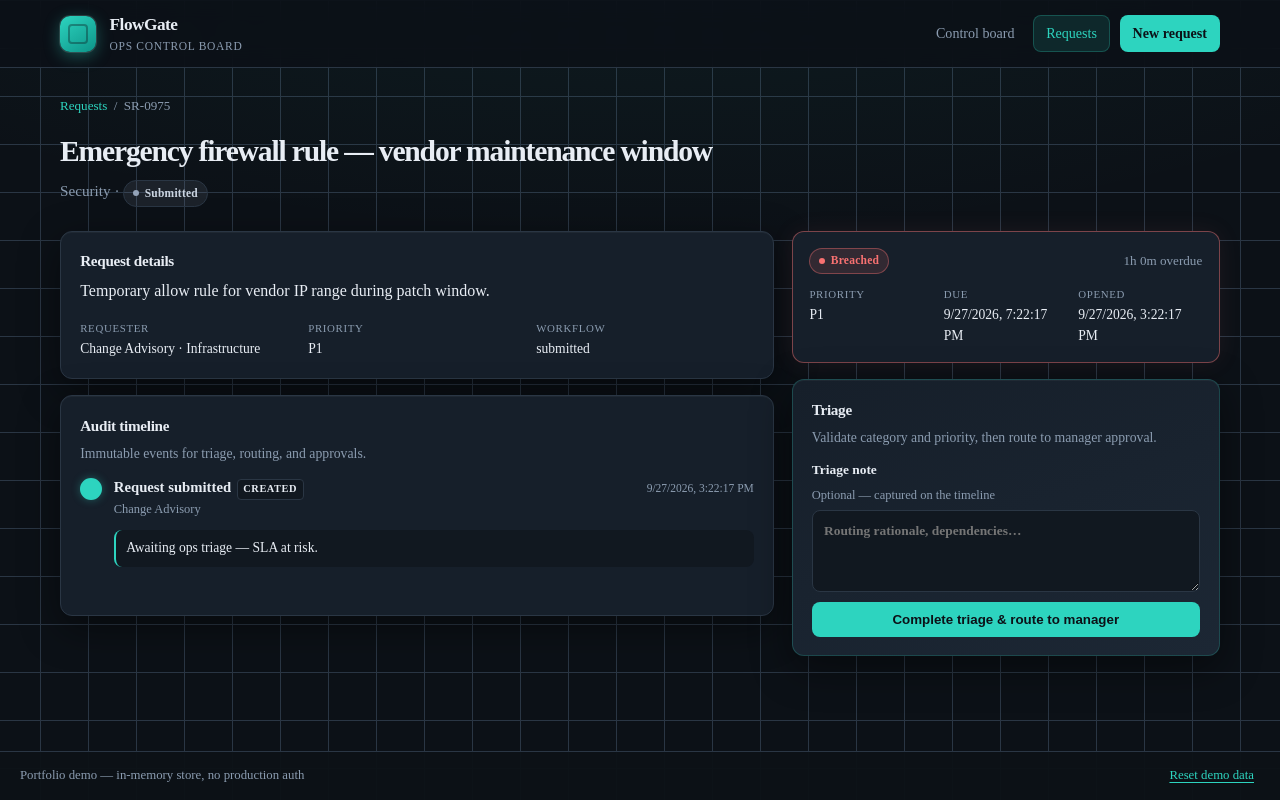
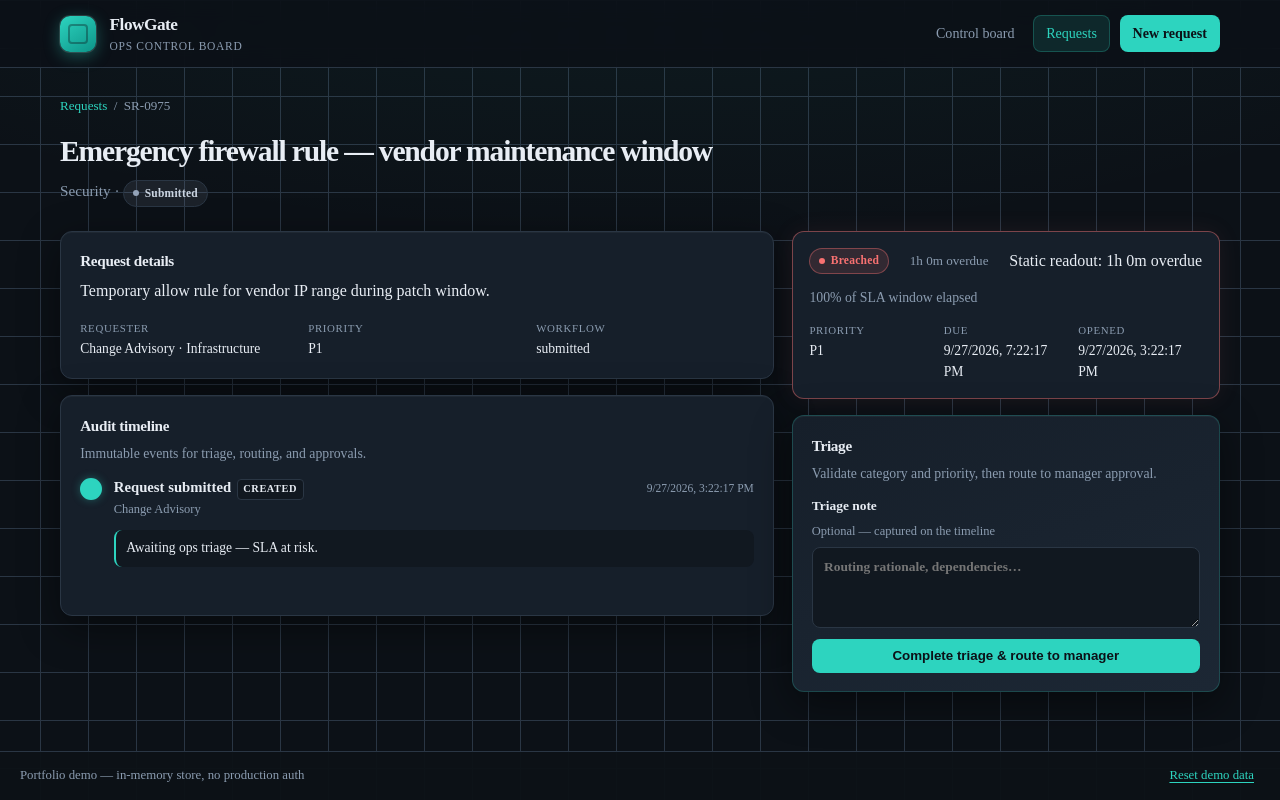
Before and after one commit to jah-guide/flowgate, a Next.js app: page /requests/SR-0975 in a window 1280 px wide. Built offline with nearby package versions, Linux system fonts and the light colour scheme.

Commit message:
feat(sla): add live countdown and elapsed progress bar

```diff
--- a/src/components/SlaBadge.tsx
+++ b/src/components/SlaBadge.tsx
@@ -1,5 +1,7 @@
 import { formatSlaRemaining, getSlaStatus } from "@/lib/sla";
 import type { ServiceRequest } from "@/lib/types";
+import { SlaCountdown } from "./SlaCountdown";
+import { SlaProgressBar } from "./SlaProgressBar";
 
 const LABELS = {
   on_track: "On Track",
@@ -28,8 +30,10 @@ export function SlaDetail({ request }: { request: ServiceRequest }) {
     <div className={`sla-panel sla-panel-${status}`} aria-live="polite">
       <div className="sla-panel-head">
         <SlaBadge request={request} />
-        <span className="sla-meta">{remaining}</span>
+        <SlaCountdown request={request} className="sla-meta sla-meta-live" />
+        <span className="visually-hidden">Static readout: {remaining}</span>
       </div>
+      <SlaProgressBar request={request} />
       <dl className="sla-dl">
         <div>
           <dt>Priority</dt>
--- /dev/null
+++ b/src/components/SlaCountdown.tsx
@@ -0,0 +1,30 @@
+"use client";
+
+import { useEffect, useState } from "react";
+import { formatSlaRemaining, getSlaStatus } from "@/lib/sla";
+import type { ServiceRequest } from "@/lib/types";
+
+export function SlaCountdown({
+  request,
+  className = "",
+}: {
+  request: ServiceRequest;
+  className?: string;
+}) {
+  const [label, setLabel] = useState(() => formatSlaRemaining(request));
+  const status = getSlaStatus(request);
+
+  useEffect(() => {
+    setLabel(formatSlaRemaining(request));
+    const id = window.setInterval(() => {
+      setLabel(formatSlaRemaining(request));
+    }, 30_000);
+    return () => window.clearInterval(id);
+  }, [request]);
+
+  return (
+    <span className={`sla-countdown sla-countdown-${status} ${className}`.trim()} title={label}>
+      {label}
+    </span>
+  );
+}
--- /dev/null
+++ b/src/components/SlaProgressBar.tsx
@@ -0,0 +1,45 @@
+"use client";
+
+import { useEffect, useState } from "react";
+import { getSlaStatus } from "@/lib/sla";
+import type { ServiceRequest } from "@/lib/types";
+
+function elapsedRatio(request: ServiceRequest, now: Date): number {
+  const start = new Date(request.createdAt).getTime();
+  const due = new Date(request.slaDueAt).getTime();
+  const total = due - start;
+  if (total <= 0) return 1;
+  const elapsed = now.getTime() - start;
+  return Math.min(1, Math.max(0, elapsed / total));
+}
+
+export function SlaProgressBar({ request }: { request: ServiceRequest }) {
+  const status = getSlaStatus(request);
+  const closed = request.status === "approved" || request.status === "rejected";
+  const [ratio, setRatio] = useState(() => elapsedRatio(request, new Date()));
+
+  useEffect(() => {
+    if (closed) return;
+    setRatio(elapsedRatio(request, new Date()));
+    const id = window.setInterval(() => {
+      setRatio(elapsedRatio(request, new Date()));
+    }, 30_000);
+    return () => window.clearInterval(id);
+  }, [request, closed]);
+
+  const pct = Math.round(ratio * 100);
+
+  return (
+    <div className="sla-progress" aria-hidden={closed}>
+      <div className="sla-progress-track">
+        <div
+          className={`sla-progress-fill sla-progress-fill-${status}`}
+          style={{ width: `${pct}%` }}
+        />
+      </div>
+      <p className="muted sla-progress-label">
+        {closed ? "Resolution window (closed ticket)" : `${pct}% of SLA window elapsed`}
+      </p>
+    </div>
+  );
+}
```
